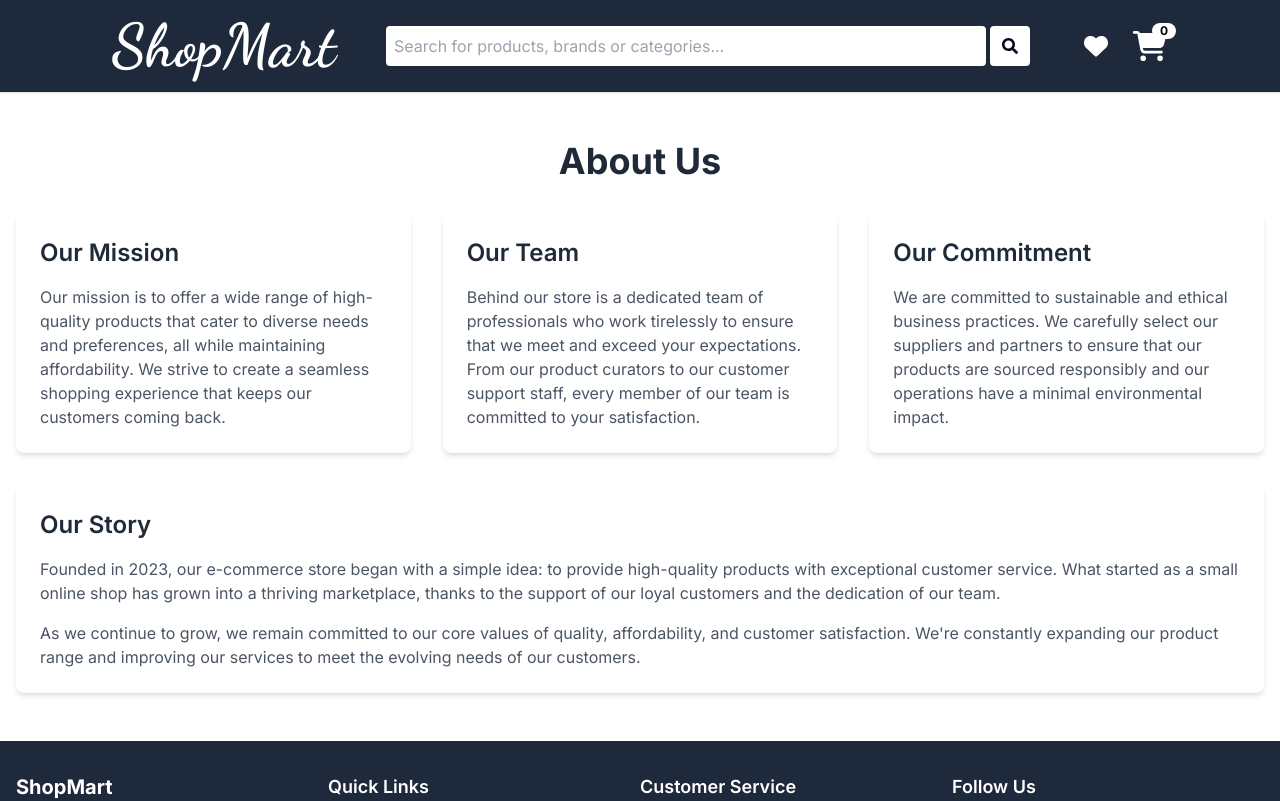
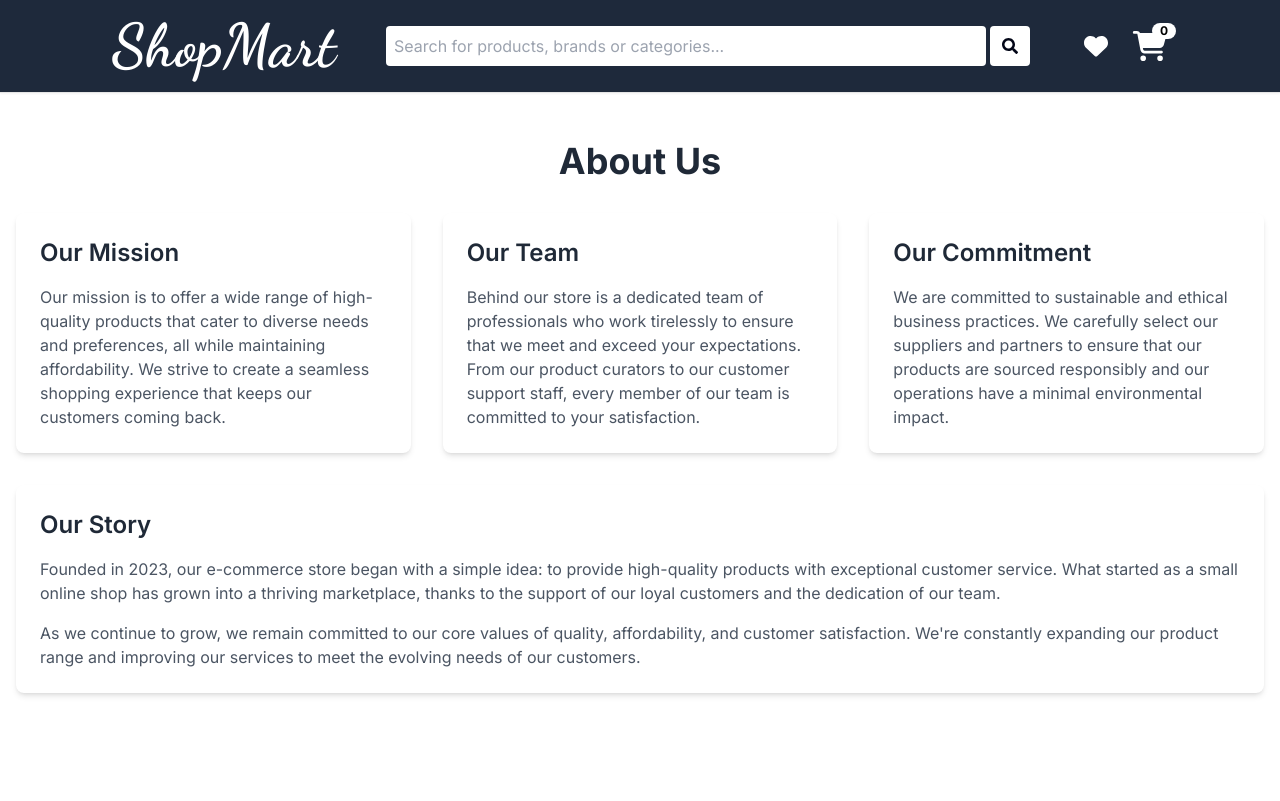
Before and after one commit to FurquanAnwer/Shopmart_hiring, a Next.js app: page /about in a window 1280 px wide. Shown: the top 801 px of the page. Built offline with nearby package versions, Linux system fonts and the light colour scheme.

Commit message:
fixed the vertical distance between header and footer

```diff
--- a/app/layout.tsx
+++ b/app/layout.tsx
@@ -27,7 +27,7 @@
         <Providers>
         <div className="flex flex-col min-h-screen">
           <NavBar/>
-          <main className="flex-grow">{children}</main>
+          <main className="flex-grow min-h-screen">{children}</main>
           <Footer/>
 
         </div>
```
